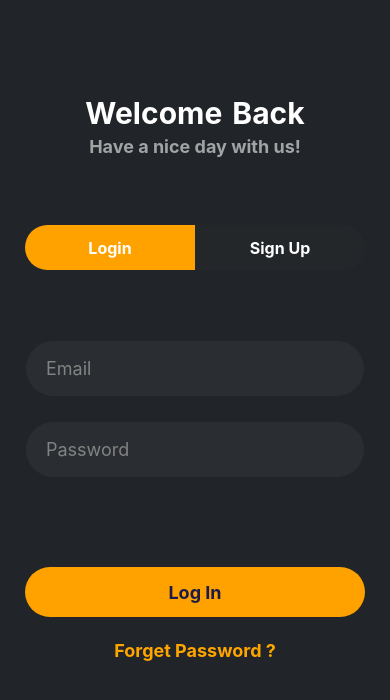
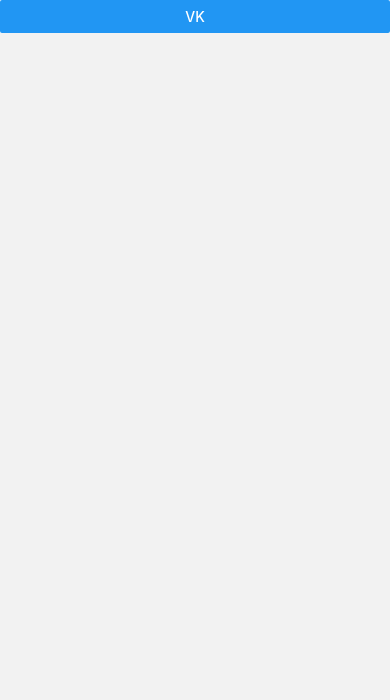
Before and after one commit to PakooGameDev/MusicApp, a React Native app: screen /Auth in a window 390 px wide. Shown: the top 700 px of the page. Built offline with nearby package versions, Linux system fonts and the light colour scheme; what react-native-popup-menu would draw is missing.

Commit message:
InProgress: Updated

```diff
--- a/App.tsx
+++ b/App.tsx
@@ -1,4 +1,5 @@
 import React, { useState } from 'react';
+import { Button, Text } from 'react-native';
 import axios from 'axios';
 import  'react-native-gesture-handler';
 import { NavigationContainer } from '@react-navigation/native';
@@ -9,7 +10,7 @@ import VKAuth from './VKService';
 
 const App = () => {
   const [accessToken, setAccessToken] = useState('');
-
+  const [pressed, setPressed] = useState(false);
 
   async function authenticate(token: string) {
     try {
@@ -23,15 +24,18 @@ const App = () => {
       console.log(musicData);
       // Дальнейшая обработка данных музыки...
     } catch (error) {
-      console.error('Ошибка аутентификации:', error);
+      console.error('Ошибка получения:', error);
     }
   }
+
+const press = () => {setPressed(true)}
 
   return (
     <MenuProvider>
       <NavigationContainer>
-        <VKAuth onAuthSuccess={authenticate} />
-        {accessToken && <p>Access Token: {accessToken}</p>}
+        <Button title="VK" onPress={press} />
+        {pressed && <VKAuth onAuthSuccess={authenticate} />}
+        {accessToken && <Text>Access Token: {accessToken}</Text>}
         <MainStack />
       </NavigationContainer>
     </MenuProvider>
--- a/VKService.jsx
+++ b/VKService.tsx
@@ -1,11 +1,18 @@
 import React, { useEffect } from 'react';
 import { Linking } from 'react-native';
 
-const VKAuth = ({ onAuthSuccess }) => {
+
+interface LinkingInterface {
+  onAuthSuccess: (token: string) => void;
+}
+
+const VKAuth: React.FC<LinkingInterface> = ({ onAuthSuccess }) => {
   const API_ID = '51763901';
   const API_REDIRECTED_URL = 'https://oauth.vk.com/blank.html';
   // URL для авторизации VK
   const vkAuthURL = `https://oauth.vk.com/authorize?client_id=${API_ID}&display=page&redirect_uri=${API_REDIRECTED_URL}&scope=offline,audio&response_type=token&v=5.154`;
+
+//https://oauth.vk.com/authorize?client_id=51763901&display=page&redirect_uri=https://oauth.vk.com/blank.html&scope=offline,audio&response_type=token&v=5.154
 
   useEffect(() => {
     // Функция для обработки перехода после авторизации
@@ -22,11 +29,11 @@ const VKAuth = ({ onAuthSuccess }) => {
     Linking.openURL(vkAuthURL);
 
     // Добавляем обработчик события для перехвата DeepLink после авторизации
-    Linking.addEventListener('url', handleDeepLink);
+    const urlListener = Linking.addEventListener('url', handleDeepLink);
 
     return () => {
       // Очищаем обработчик события DeepLink при размонтировании компонента
-      Linking.removeEventListener('url', handleDeepLink);
+      urlListener.remove();
     };
   }, [onAuthSuccess]);
 
--- a/src/components/Navigation/Navigation.tsx
+++ b/src/components/Navigation/Navigation.tsx
@@ -2,6 +2,7 @@ import { createStackNavigator } from '@react-navigation/stack';
 import { Player, Welcome, Auth, PlaylistScreen } from '../Screens/index';
 import TabsNavigation from './TabsNavigation';
 import { MainStackParamList } from '../../utils/Types';
+import VKAuth from '../../../VKService';
 
 const RootStack = createStackNavigator<MainStackParamList>();
 
@@ -9,7 +10,7 @@ const MainStack: React.FC = () => {
   return (
     <RootStack.Navigator initialRouteName="Welcome" screenOptions={{ headerShown: false }}>
       <RootStack.Screen name="Welcome" component={Welcome} />
-      <RootStack.Screen name="Auth" component={Auth} />
+      <RootStack.Screen name="Auth" component={VKAuth} />
       <RootStack.Screen name="TabsNavigation" component={TabsNavigation} />
       <RootStack.Screen name="Player" component={Player} options={StackOptions} />
       <RootStack.Screen name="PlaylistScreen" component={PlaylistScreen} options={StackOptions} />
```
